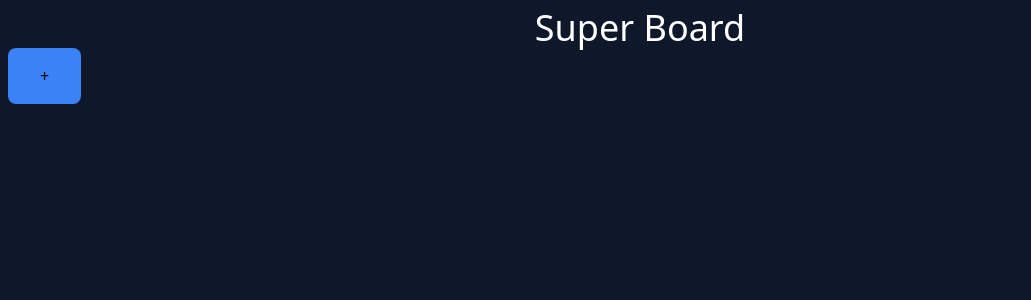
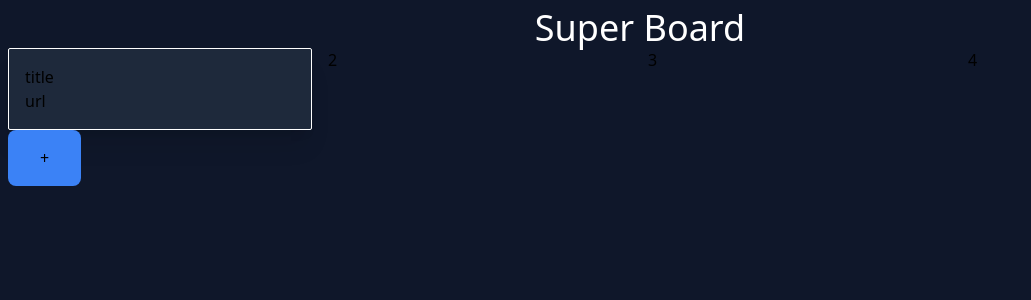
Before and after one commit to binarydiver/super_board, a React app: page / in a window 1280 px wide. Shown: the top 300 px of the page, without its empty margins (0-1031 px from the left). Built offline with nearby package versions, Linux system fonts and the light colour scheme.

Commit message:
add card style

```diff
--- a/src/Home.tsx
+++ b/src/Home.tsx
@@ -4,6 +4,15 @@ const Home = () => {
   return (
     <>
       <h1 className="text-white text-center text-4xl">Super Board</h1>
+      <div className="grid grid-cols-4 gap-4">
+        <div className="card">
+          <div className="divide-y divide-solid">title</div>
+          <div>url</div>
+        </div>
+        <div>2</div>
+        <div>3</div>
+        <div>4</div>
+      </div>
       <button className="bg-blue-500 py-4 px-8 rounded-lg">+</button>
     </>
   );
--- a/src/index.css
+++ b/src/index.css
@@ -1,6 +1,18 @@
 @tailwind base;
 @tailwind components;
 @tailwind utilities;
+
+@layer components {
+  .card {
+    background-color: theme("colors.slate.800");
+    border-radius: theme("borderRadius.sm");
+    border-width: theme("borderWidth.DEFAULT");
+    border-color: theme("colors.white");
+    padding: theme("spacing.4");
+    box-shadow: theme("boxShadow.xl");
+  }
+  /* ... */
+}
 
 body {
   @apply bg-slate-900;
```
